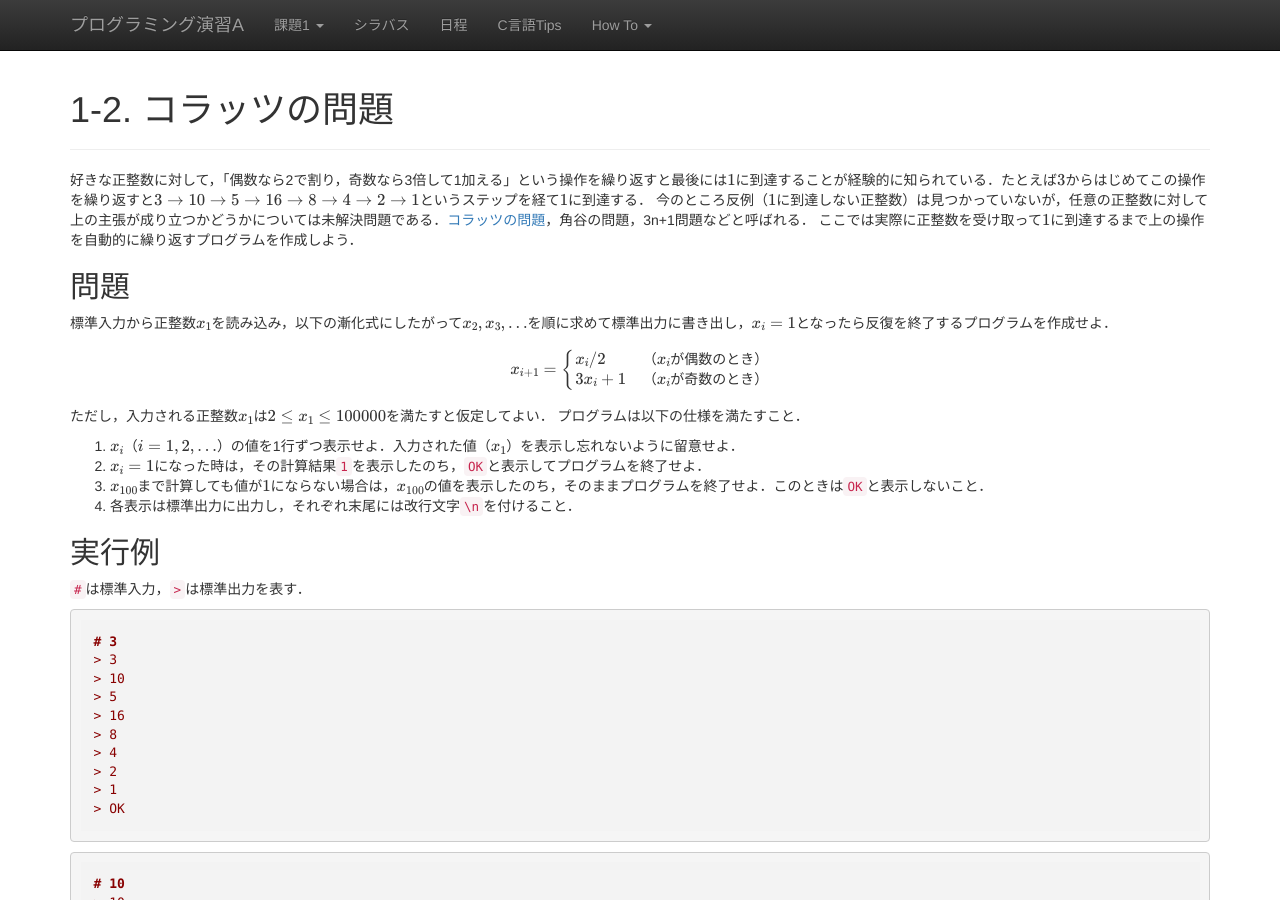
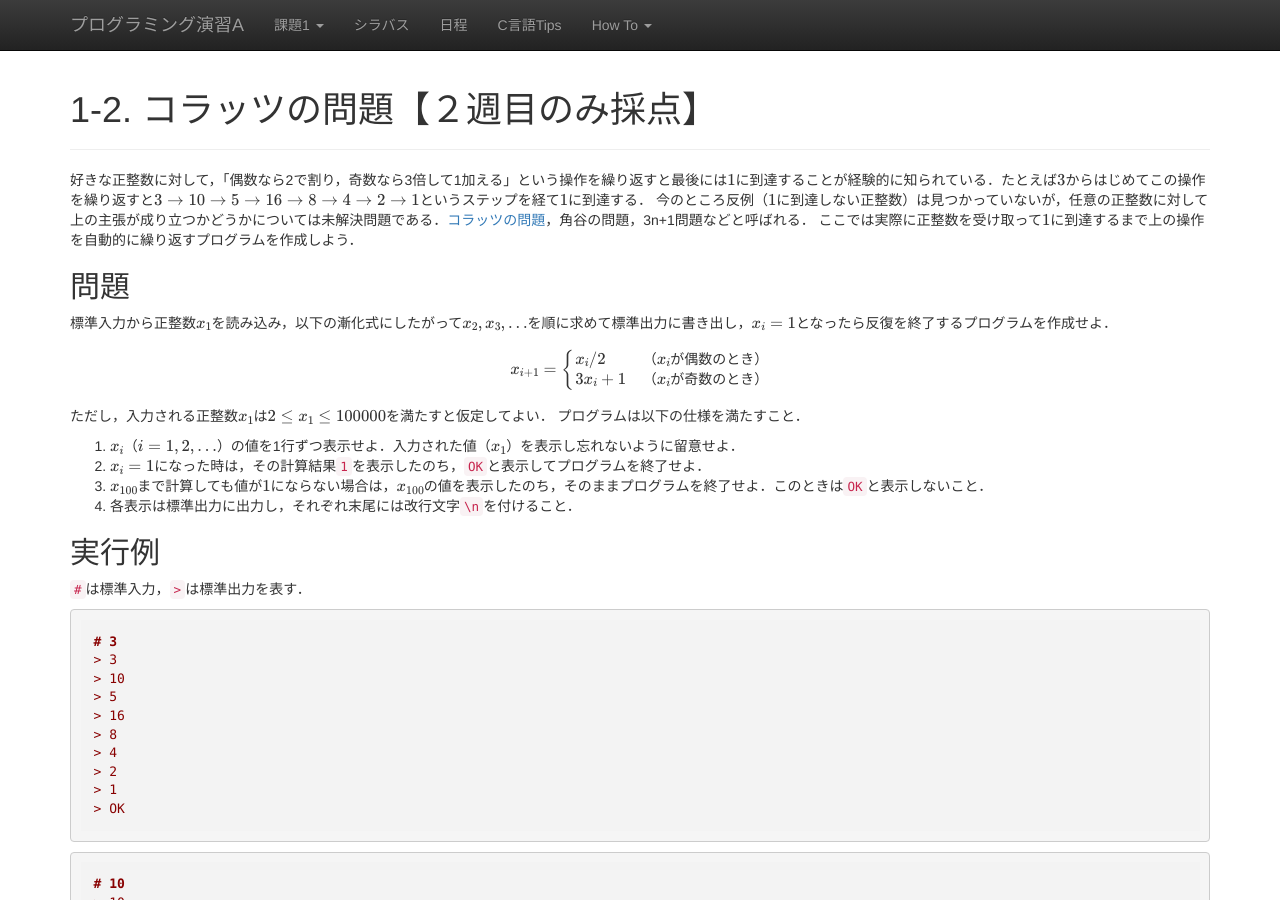
Before and after one commit to ecei-tohoku/ppa-public, a Jekyll site: the page built from kadai1/p12.md, in a window 1280 px wide and 900 px high. Built offline with Jekyll 4.4.1, drawn with Linux system fonts in a browser that asks for light colours; nearby versions of some CDN libraries; formulas are drawn with MathJax 3.

Commit message:
Added the restriction.

```diff
--- a/_data/menu.yaml
+++ b/_data/menu.yaml
@@ -2,9 +2,9 @@
   subitems:
     - text: 課題1表紙
       url: /kadai1/kadai1-cover.pdf
-    - text: 問題1-1
+    - text: 問題1-1【２週目のみ採点】
       url: /kadai1/p11.html
-    - text: 問題1-2
+    - text: 問題1-2【２週目のみ採点】
       url: /kadai1/p12.html
     - text: 問題1-3
       url: /kadai1/p13.html
--- a/kadai1/p12.md
+++ b/kadai1/p12.md
@@ -1,6 +1,6 @@
 ---
 layout: page
-title: 1-2. コラッツの問題
+title: 1-2. コラッツの問題【２週目のみ採点】
 ---
 
 好きな正整数に対して，「偶数なら2で割り，奇数なら3倍して1加える」という操作を繰り返すと最後には$1$に到達することが経験的に知られている．たとえば$3$からはじめてこの操作を繰り返すと$3\to 10\to 5\to 16\to 8\to 4\to 2\to 1$というステップを経て$1$に到達する．
```
Also changed, not shown: kadai1/p11.md (+1 -1 lines).
